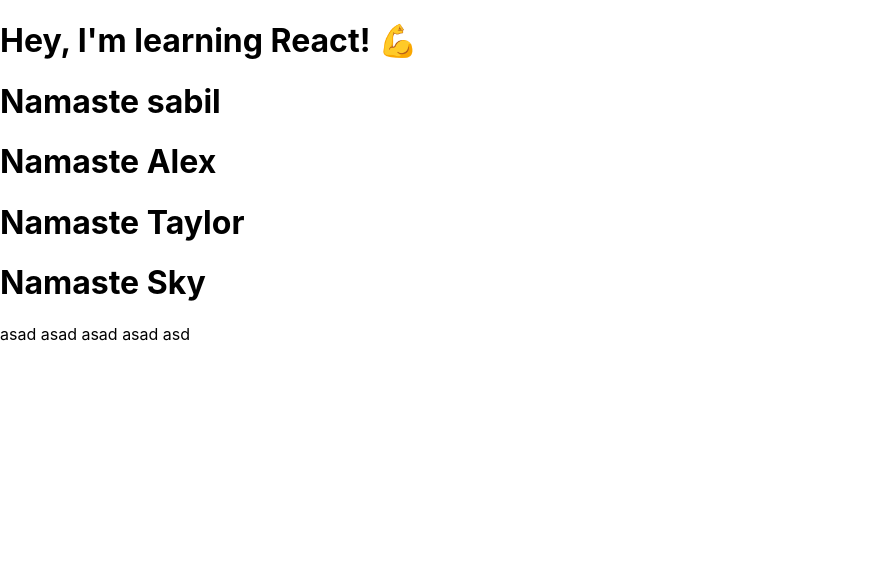
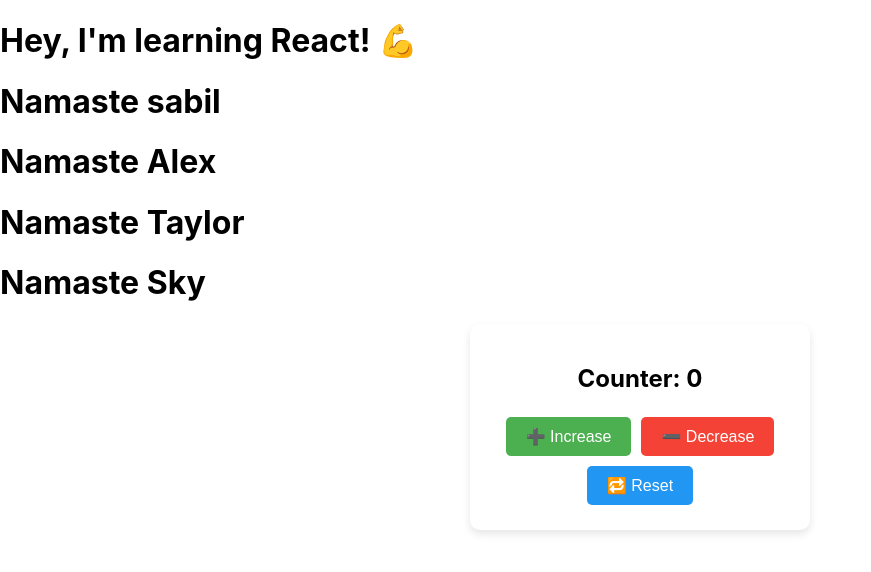
Before and after one commit to firdausi555/react-Practice, a React (Create React App) app: page / in a window 1280 px wide. Shown: the top 572 px of the page, without its empty margins (0-871 px from the left). Built offline with nearby package versions, Linux system fonts and the light colour scheme.

Commit message:
madeCounterUsingUseState

```diff
--- a/src/App.js
+++ b/src/App.js
@@ -1,5 +1,5 @@
 import Greeting from './Greeting';
-
+import Counter from './Counter';
 function App() {
   return (
     <div>
@@ -8,8 +8,9 @@
       <Greeting name="Alex" />
       <Greeting name="Taylor" />
       <Greeting name="Sky" />
-<p> asad asad asad asad asd
-  </p>    </div>
+      <Counter/>
+
+</div>
   );
 }
 
--- /dev/null
+++ b/src/Counter.js
@@ -0,0 +1,39 @@
+import { useState } from 'react';
+
+function Counter() {
+  const [count, setCount] = useState(0);
+
+  const increase = () => setCount(count + 1);
+  const decrease = () => setCount(count - 1);
+  const reset = () => setCount(0);
+
+  return (
+    <div style={boxStyle}>
+      <h2>Counter: {count}</h2>
+      <button style={{ ...btnStyle, backgroundColor: '#4CAF50', color: 'white' }} onClick={increase}>➕ Increase</button>
+      <button style={{ ...btnStyle, backgroundColor: '#f44336', color: 'white' }} onClick={decrease}>➖ Decrease</button>
+      <button style={{ ...btnStyle, backgroundColor: '#2196F3', color: 'white' }} onClick={reset}>🔁 Reset</button>
+    </div>
+  );
+
+}
+const boxStyle = {
+    border: '2px solidrgb(168, 233, 170)',
+    padding: '20px',
+    borderRadius: '10px',
+    textAlign: 'center',
+    width: '300px',
+    margin: '20px auto',
+    boxShadow: '0 4px 8px rgba(0,0,0,0.1)',
+  };
+
+  const btnStyle = {
+    margin: '5px',
+    padding: '10px 20px',
+    fontSize: '16px',
+    borderRadius: '5px',
+    border: 'none',
+    cursor: 'pointer',
+  };
+
+export default Counter;
```
